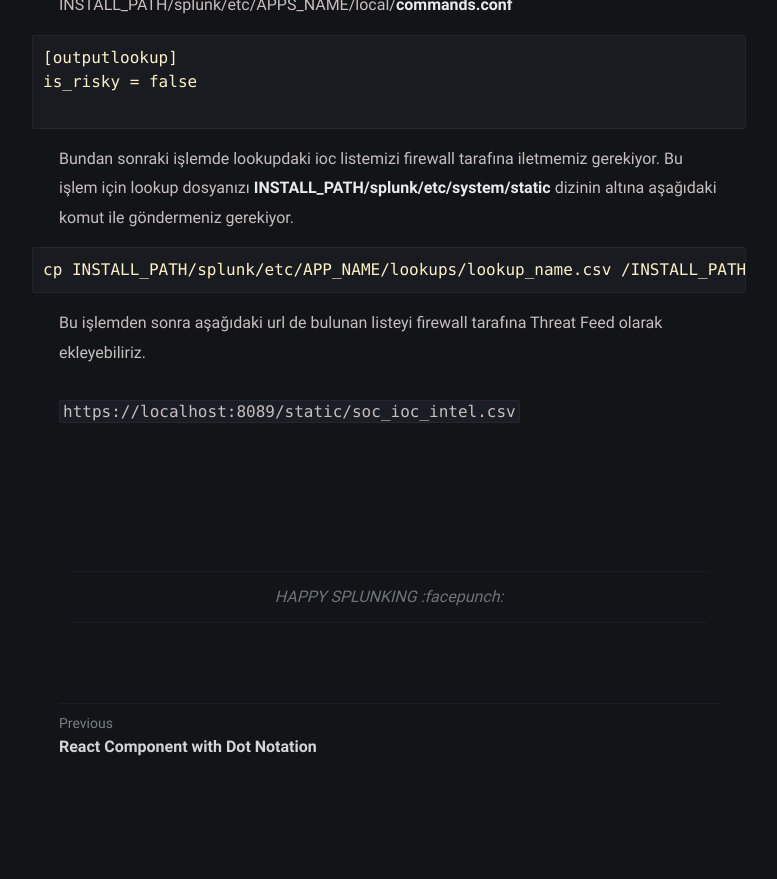
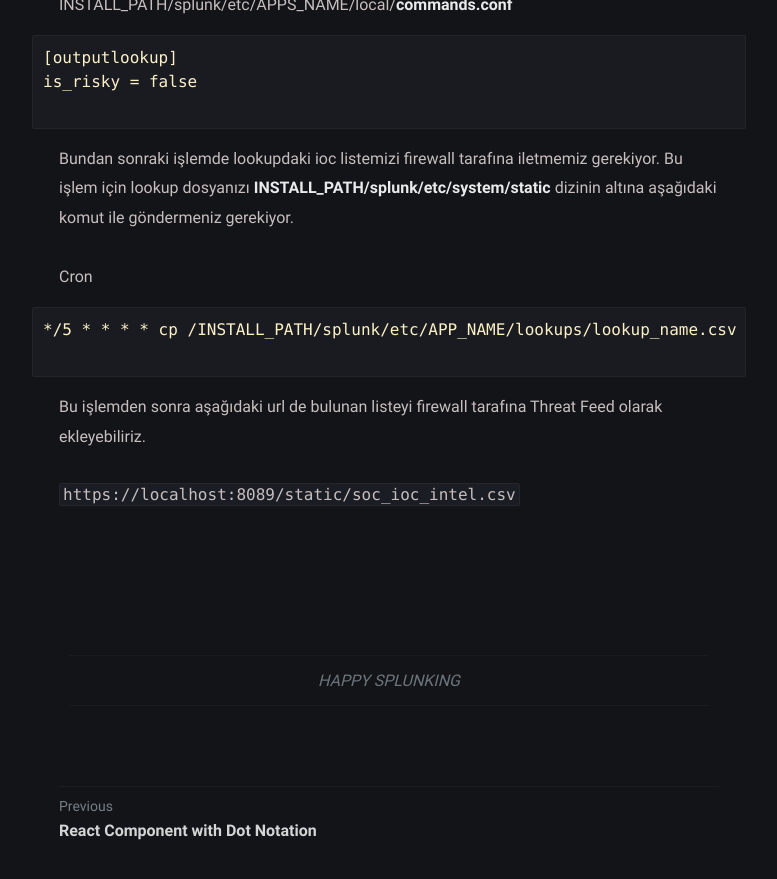
Before and after one commit to mustafayilmazco/mustafayilmazco.github.io, a Jekyll site: the page built from _posts/splunk/2023-09-25-ioc-block.md, in a window 1280 px wide and 900 px high, scrolled down 5492 px. Shown: the top 879 px of the window, without its empty margins (251-1028 px from the left). Built offline with Jekyll 4.4.1, drawn with Linux system fonts in a browser that asks for light colours.

Commit message:
Update 2023-09-25-ioc-block.md

````diff
--- a/_posts/splunk/2023-09-25-ioc-block.md
+++ b/_posts/splunk/2023-09-25-ioc-block.md
@@ -175,8 +175,12 @@ is_risky = false
 ```
 
 Bundan sonraki işlemde lookupdaki ioc listemizi firewall tarafına iletmemiz gerekiyor. Bu işlem için lookup dosyanızı **INSTALL_PATH/splunk/etc/system/static** dizinin altına aşağıdaki komut ile göndermeniz gerekiyor.
+
+Cron
+
 ```
-cp INSTALL_PATH/splunk/etc/APP_NAME/lookups/lookup_name.csv /INSTALL_PATH/splunk/etc/system/static
+*/5 * * * * cp /INSTALL_PATH/splunk/etc/APP_NAME/lookups/lookup_name.csv /INSTALL_PATH/splunk/etc/system/static
+
 ```
 
 Bu işlemden sonra aşağıdaki url de bulunan listeyi firewall tarafına Threat Feed olarak ekleyebiliriz.
@@ -186,4 +190,4 @@ Bu işlemden sonra aşağıdaki url de bulunan listeyi firewall tarafına Threat
 
 <br><br><br>
 
->HAPPY SPLUNKING :facepunch:
+>HAPPY SPLUNKING
````
